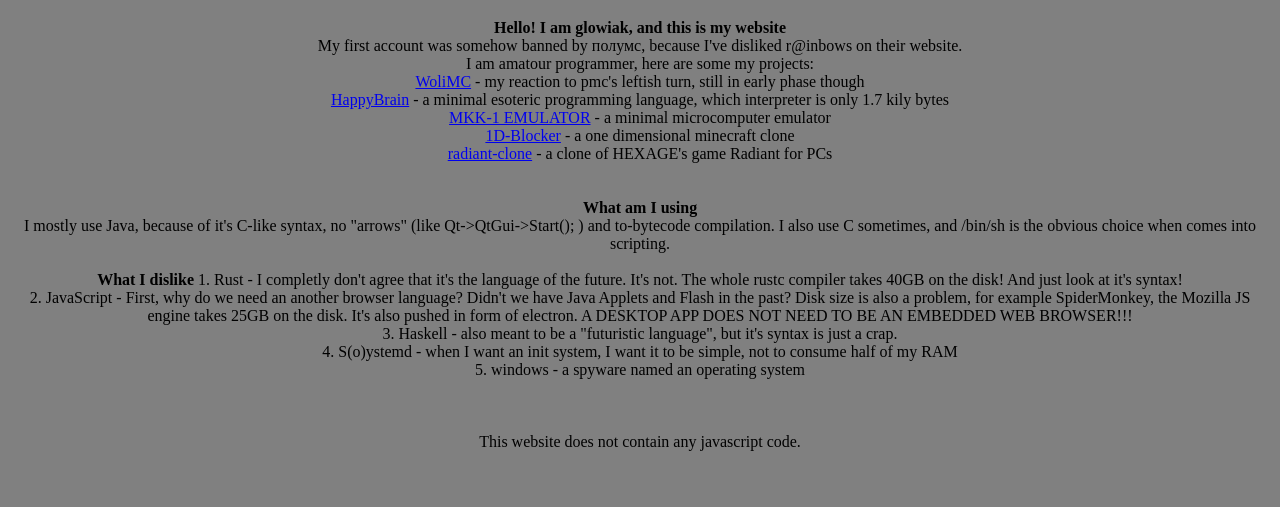
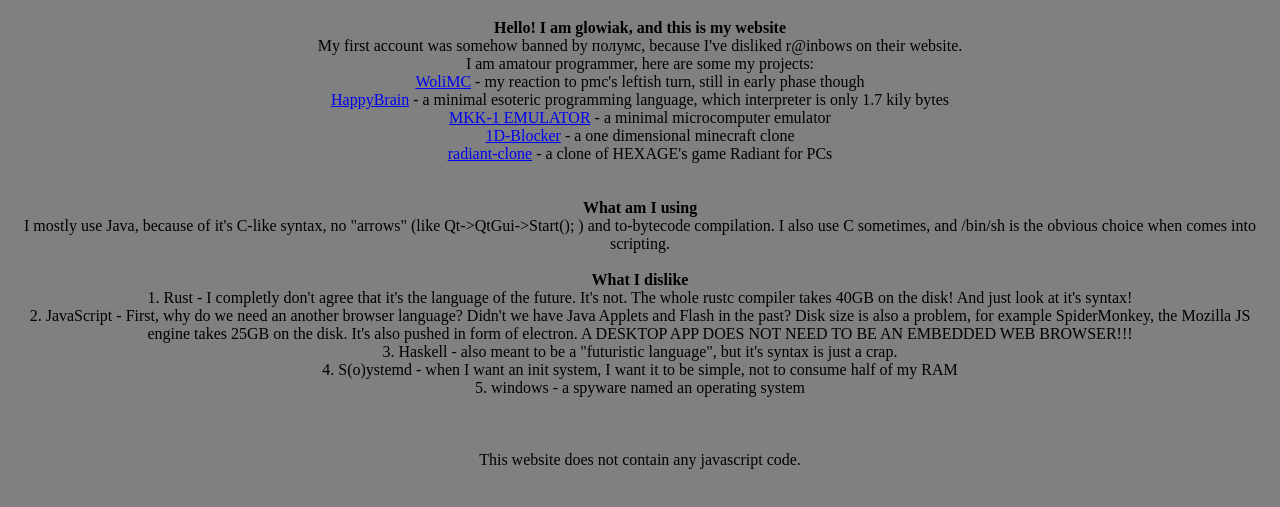
Before and after one commit to glowiak2/glowiak2.github.io, a plain HTML site: page index.html in a window 1280 px wide. Shown: the part 61-568 px from the top of the page. Drawn offline with Linux system fonts and the light colour scheme.

Commit message:
Update index.html

```diff
--- a/index.html
+++ b/index.html
@@ -23,7 +23,7 @@
         <br>
         I mostly use Java, because of it's C-like syntax, no "arrows" (like Qt->QtGui->Start(); ) and to-bytecode compilation. I also use C sometimes, and /bin/sh is the obvious choice when comes into scripting.
         <br><br>
-        <b>What I dislike</b>
+        <b>What I dislike</b><br>
         1. Rust - I completly don't agree that it's the language of the future. It's not. The whole rustc compiler takes 40GB on the disk! And just look at it's syntax!
         <br>
         2. JavaScript - First, why do we need an another browser language? Didn't we have Java Applets and Flash in the past? Disk size is also a problem, for example SpiderMonkey, the Mozilla JS engine takes 25GB on the disk. It's also pushed in form of electron. A DESKTOP APP DOES NOT NEED TO BE AN EMBEDDED WEB BROWSER!!!<br>
```
